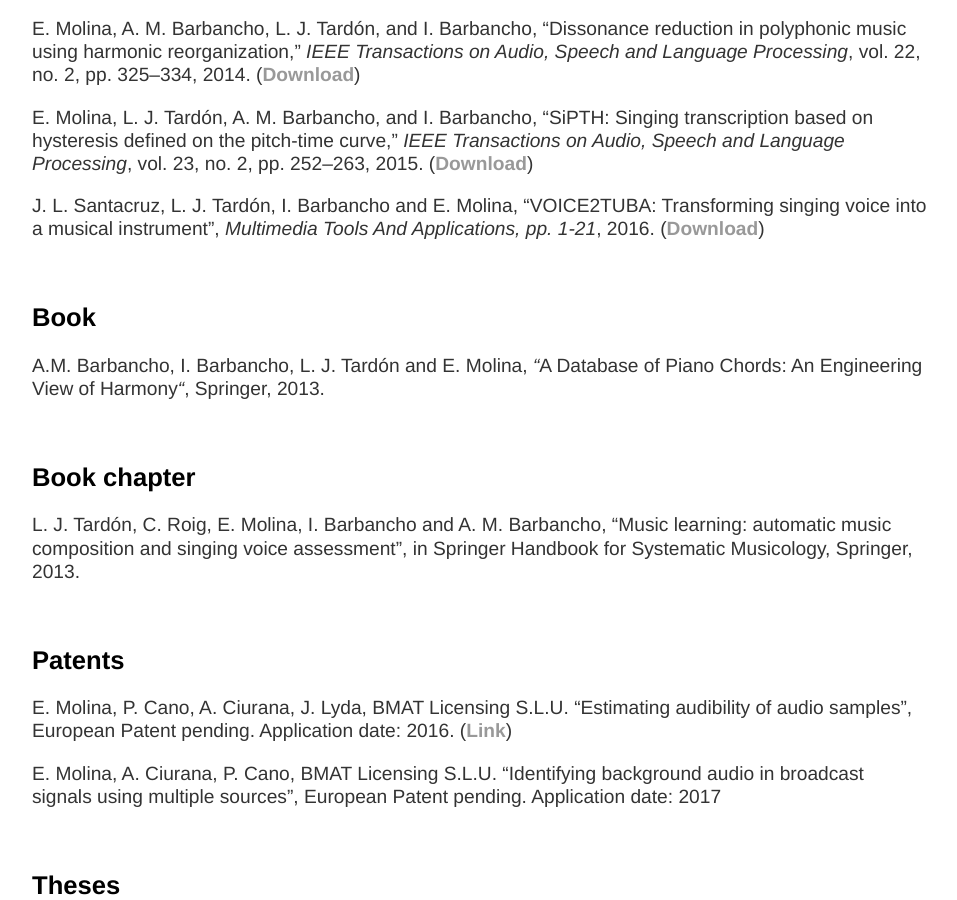
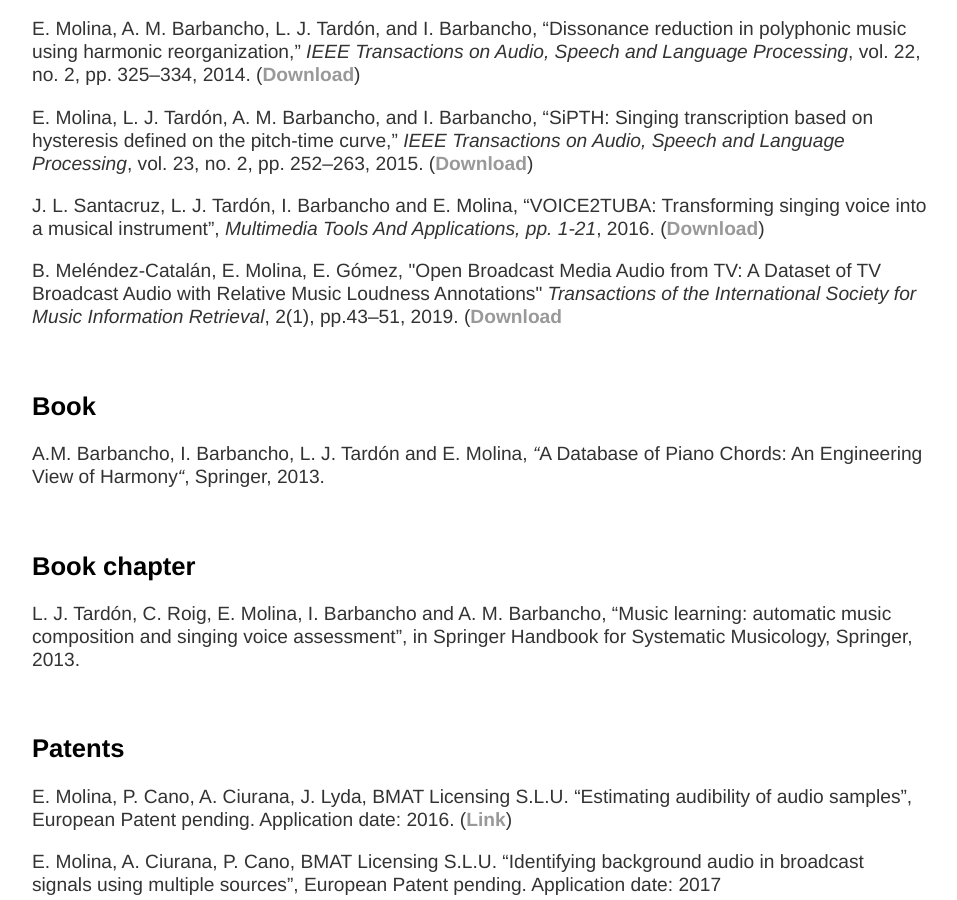
Before and after one commit to emilio-molina/emilio-molina.github.io, a Jekyll site: the page built from publications/index.html, in a window 1280 px wide and 900 px high, scrolled down 781 px. Shown: the whole window, without its empty margins (160-1117 px from the left). Built offline with Jekyll 4.4.1, drawn with Linux system fonts in a browser that asks for light colours.

Commit message:
Update publications

```diff
--- a/publications/index.html
+++ b/publications/index.html
@@ -16,6 +16,7 @@ title: Publications of Emilio Molina
     <p>E. Molina, A. M. Barbancho, L. J. Tardón, and I. Barbancho, “Dissonance reduction in polyphonic music using harmonic reorganization,” <em>IEEE Transactions on Audio, Speech and Language Processing</em>, vol. 22, no. 2, pp. 325–334, 2014. (<strong><a href="https://emilio-molina.github.io/publications/Molina-et-al.-2014-Dissonance-reduction-in-polyphonic-music-using-harmonic-reorganization.pdf">Download</a></strong>)</p>
     <p>E. Molina, L. J. Tardón, A. M. Barbancho, and I. Barbancho, “SiPTH: Singing transcription based on hysteresis defined on the pitch-time curve,” <em>IEEE Transactions on Audio, Speech and Language Processing</em>, vol. 23, no. 2, pp. 252–263, 2015. (<strong><a href="https://emilio-molina.github.io/publications/Molina-et-al.-2015-SiPTH-Singing-transcription-based-on-hysteresis-defined-on-the-pitch-time-curve.pdf">Download</a></strong>)</p>
     <p>J. L. Santacruz, L. J. Tardón, I. Barbancho and E. Molina, &#8220;VOICE2TUBA: Transforming singing voice into a musical instrument&#8221;, <em>Multimedia Tools And Applications, pp. 1-21</em>, 2016. (<strong><a href="https://emilio-molina.github.io/publications/AS-363732917080064@1463732093046_content_1.pdf">Download</a></strong>)</p>
+    <p>B. Meléndez-Catalán, E. Molina, E. Gómez, "Open Broadcast Media Audio from TV: A Dataset of TV Broadcast Audio with Relative Music Loudness Annotations" <em>Transactions of the International Society for Music Information Retrieval</em>, 2(1), pp.43–51, 2019. (<strong><a href="https://emilio-molina.github.io/publications/29-632-2-PB.pdf">Download</a></strong></p>
     <p>&nbsp;</p>
     <h2>Book</h2>
     <p>A.M. Barbancho, I. Barbancho, L. J. Tardón and E. Molina, <em>“</em>A Database of Piano Chords: An Engineering View of Harmony<em>&#8220;</em>, Springer, 2013.</p>
```
Also changed, not shown: 1 other file.
